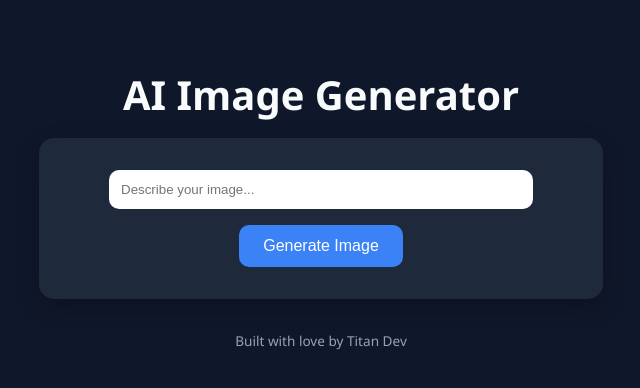
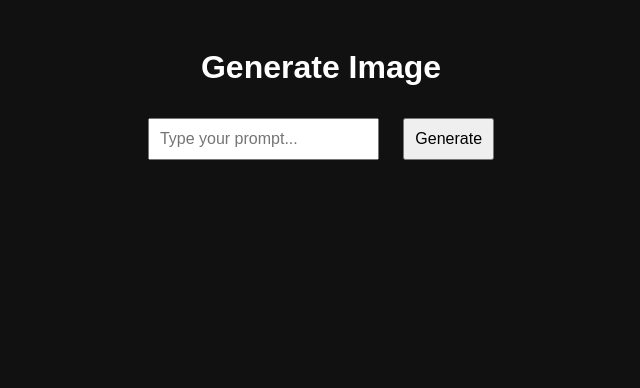
Before and after one commit to Neaterry6/gen, a website: page index.html in a window 1280 px wide. Shown: the whole page, without its empty margins (319-959 px from the left). Drawn offline with Linux system fonts and the light colour scheme.

Commit message:
Update index.html

```diff
--- a/index.html
+++ b/index.html
@@ -2,103 +2,32 @@
 <html lang="en">
 <head>
   <meta charset="UTF-8">
-  <title>AI Image Generator</title>
+  <title>Ayanfe Gen</title>
   <style>
-    body {
-      background-color: #0f172a;
-      color: #f8fafc;
-      font-family: 'Segoe UI', sans-serif;
-      display: flex;
-      flex-direction: column;
-      align-items: center;
-      padding: 2rem;
-    }
-    h1 {
-      font-size: 2.5rem;
-      margin-bottom: 1rem;
-    }
-    .card {
-      background: #1e293b;
-      padding: 2rem;
-      border-radius: 15px;
-      box-shadow: 0 8px 24px rgba(0,0,0,0.2);
-      text-align: center;
-      max-width: 500px;
-      width: 100%;
-    }
-    input {
-      padding: 0.75rem;
-      width: 80%;
-      border: none;
-      border-radius: 10px;
-      margin-bottom: 1rem;
-    }
-    button {
-      padding: 0.75rem 1.5rem;
-      background: #3b82f6;
-      color: white;
-      border: none;
-      border-radius: 10px;
-      cursor: pointer;
-      font-size: 1rem;
-      transition: background 0.3s;
-    }
-    button:hover {
-      background: #2563eb;
-    }
-    #result img {
-      margin-top: 1.5rem;
-      max-width: 100%;
-      border-radius: 10px;
-      box-shadow: 0 8px 24px rgba(0,0,0,0.3);
-    }
-    footer {
-      margin-top: 2rem;
-      font-size: 0.85rem;
-      color: #94a3b8;
-    }
+    body { font-family: sans-serif; text-align: center; padding: 20px; background: #111; color: #fff; }
+    input, button { padding: 10px; margin: 10px; font-size: 16px; }
+    img { margin-top: 20px; max-width: 90%; border-radius: 10px; }
   </style>
 </head>
 <body>
-
-  <h1>AI Image Generator</h1>
-  <div class="card">
-    <input type="text" id="prompt" placeholder="Describe your image...">
-    <br>
-    <button onclick="generateImage()">Generate Image</button>
-    <div id="result"></div>
-  </div>
-
-  <footer>Built with love by Titan Dev</footer>
+  <h1>Generate Image</h1>
+  <input id="prompt" placeholder="Type your prompt..." />
+  <button onclick="generate()">Generate</button>
+  <div id="result"></div>
 
   <script>
-    async function generateImage() {
+    async function generate() {
       const prompt = document.getElementById('prompt').value;
-      if (!prompt) {
-        alert('Please enter a prompt.');
-        return;
-      }
-      document.getElementById('result').innerHTML = 'Generating...';
-
-      try {
-        const response = await fetch('https://gen-aqqz.onrender.com/generate', {
-          method: 'POST',
-          headers: { 'Content-Type': 'application/json' },
-          body: JSON.stringify({ prompt })
-        });
-        const data = await response.json();
-
-        if (data.image) {
-          document.getElementById('result').innerHTML = `<img src="${data.image}" alt="Generated Image">`;
-        } else {
-          document.getElementById('result').innerHTML = 'Failed to generate image.';
-        }
-      } catch (error) {
-        console.error(error);
-        document.getElementById('result').innerHTML = 'Error occurred.';
-      }
+      const res = await fetch('/generate', {
+        method: 'POST',
+        headers: { 'Content-Type': 'application/json' },
+        body: JSON.stringify({ prompt })
+      });
+      const data = await res.json();
+      document.getElementById('result').innerHTML = data.image
+        ? `<img src="${data.image}" />`
+        : `<p>Error generating image.</p>`;
     }
   </script>
-
 </body>
-</html
+</html>
```
